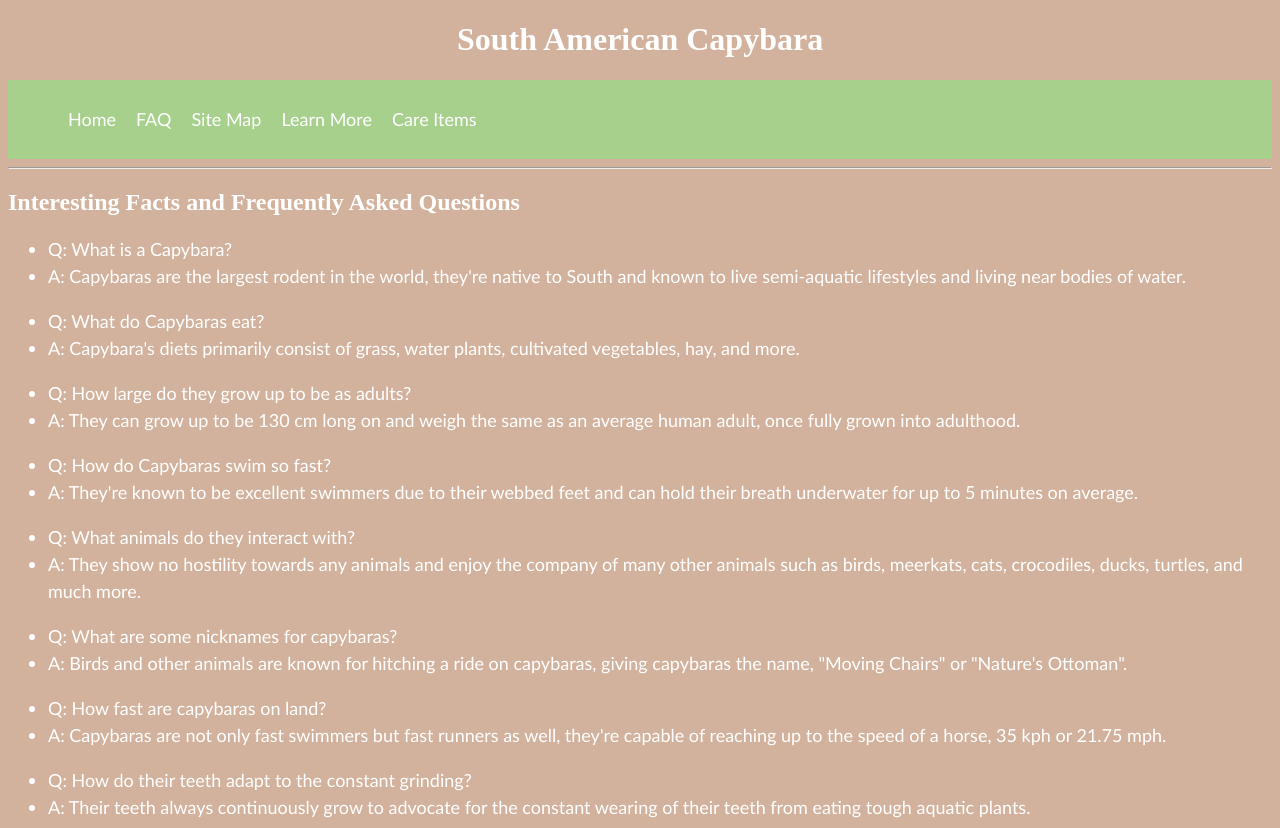
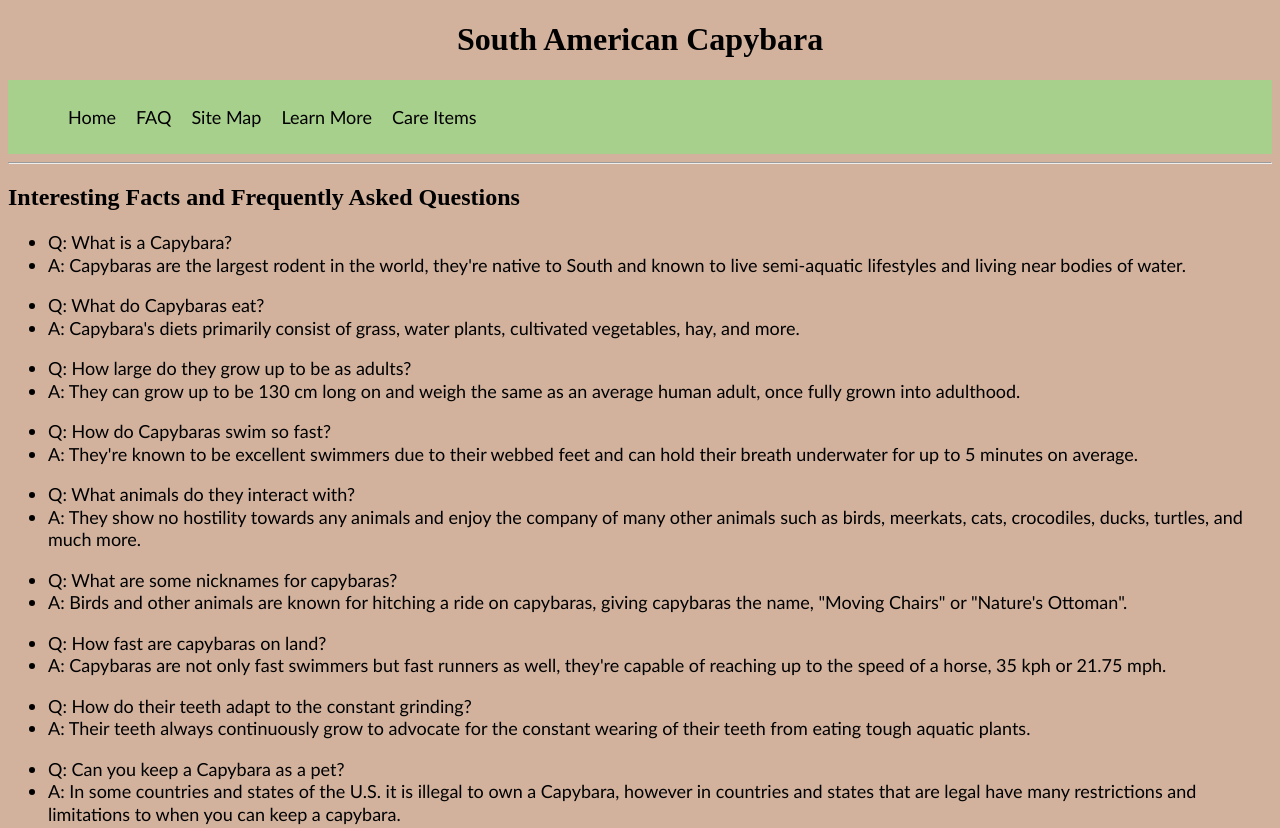
Before and after one commit to DeMedrano928/LaZaar-Hotel, a plain HTML site: page facts.html in a window 1280 px wide. Shown: the top 828 px of the page. Drawn offline with Linux system fonts and the light colour scheme.

Commit message:
Add files via upload

```diff
--- a/facts.html
+++ b/facts.html
@@ -12,18 +12,18 @@
 		font-size: 2rem;
 		font-family: Times New Roman, serif;
 		text-align: center;
-		color: #FFFFFF;
+		color: #000000;
 		font-weight:bold;
 	}
 	h2{
 		font-family: Times New Roman, serif;
-		color: #FFFFFF;
+		color: #000000;
 		font-weight:bold;
 	}
 	li{
-		line-height: 1.5;
+		line-height: 1.25;
 		font-family: Trebuchet MS, san-serif;
-		color: #FFFFFF;
+		color: #000000;
 		font-size:18px;
 	}
 
@@ -36,7 +36,7 @@
             background: #A8D08D;
             background-blend-mode: darken;
             background-size: cover;
-            color: white;
+            color: #000000;
             padding: 10px 20px;
 			font-family: Trebuchet MS, san-serif;
         }
@@ -56,7 +56,7 @@
 
         .nav-list li a {
             text-decoration: none;
-            color: white;
+            color: #000000;
             font-size: 18px;
             transition: color 0.3s ease-in-out;
         }
```
Also changed, not shown: get.html (+5 -5 lines), index.html (+5 -5 lines), purchase.html (+5 -5 lines), sitemap.html (+6 -5 lines).
